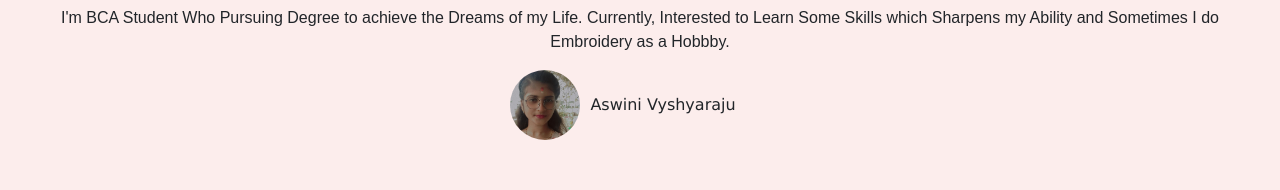
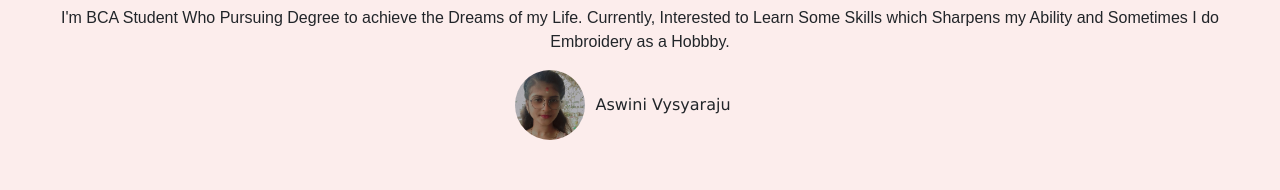
Before and after one commit to RanjitGuttavilli/Aswini-profile, a React (Vite) app: page / in a window 1280 px wide. Shown: the part 10086-10276 px from the top of the page. Built offline with nearby package versions, Linux system fonts and the light colour scheme.

Commit message:
Update About me.jsx

```diff
--- a/src/About me.jsx
+++ b/src/About me.jsx
@@ -19,7 +19,7 @@ function About() {
             <div className="row">
                 <div className="profile">
                     <img src={profile} alt="profile-pic" className="profile-pic" />
-                    <div className="about">Aswini Vyshyaraju</div>
+                    <div className="about">Aswini Vysyaraju</div>
                 </div>
 
             </div>
```
